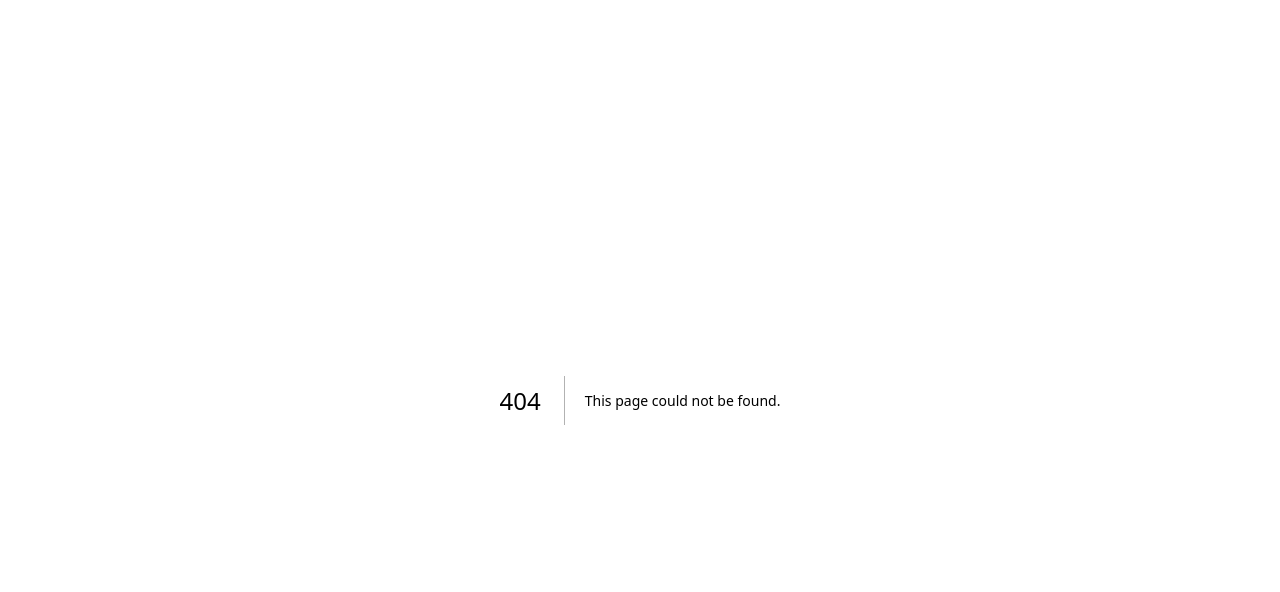
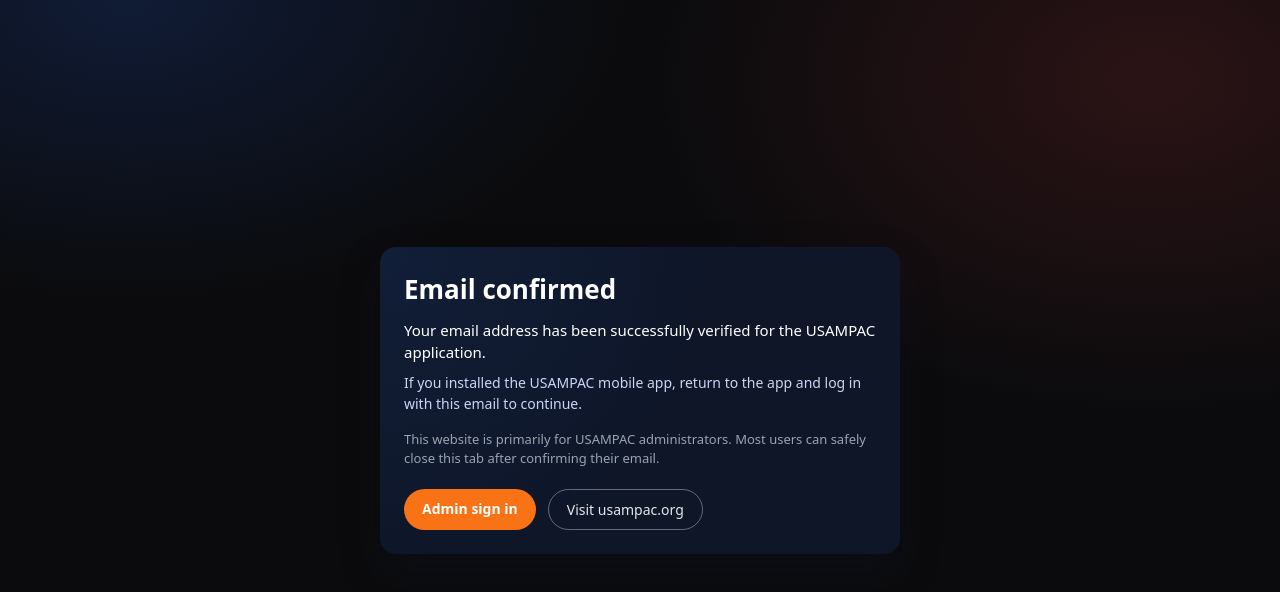
Before and after one commit to aftabnaqvi/usampac_admin, a Next.js app in the folder usampacAdminWeb/: page /auth-complete in a window 1280 px wide. Before the commit this address had no page. Shown: the top 592 px of the page. Built offline with nearby package versions, Linux system fonts and the light colour scheme.

Commit message:
Add auth-complete page for users

```diff
--- /dev/null
+++ b/usampacAdminWeb/app/auth-complete/page.tsx
@@ -0,0 +1,72 @@
+import Link from 'next/link';
+
+export default function AuthCompletePage() {
+  return (
+    <main
+      style={{
+        minHeight: '100vh',
+        display: 'flex',
+        alignItems: 'center',
+        justifyContent: 'center',
+        padding: '24px'
+      }}
+    >
+      <section
+        style={{
+          maxWidth: 520,
+          width: '100%',
+          borderRadius: 16,
+          padding: 24,
+          boxShadow: '0 18px 40px rgba(15, 23, 42, 0.25)',
+          background:
+            'radial-gradient(circle at top left, rgba(59,130,246,0.08), transparent 55%), rgba(15,23,42,0.96)',
+          color: 'white'
+        }}
+      >
+        <h1 style={{ fontSize: 26, margin: '0 0 12px' }}>Email confirmed</h1>
+        <p style={{ margin: '0 0 8px', fontSize: 15, lineHeight: 1.5 }}>
+          Your email address has been successfully verified for the USAMPAC application.
+        </p>
+        <p style={{ margin: '0 0 16px', fontSize: 14, lineHeight: 1.5, color: '#CBD5F5' }}>
+          If you installed the USAMPAC mobile app, return to the app and log in with this email to
+          continue.
+        </p>
+        <p style={{ margin: '0 0 20px', fontSize: 13, lineHeight: 1.5, color: '#9CA3AF' }}>
+          This website is primarily for USAMPAC administrators. Most users can safely close this
+          tab after confirming their email.
+        </p>
+
+        <div style={{ display: 'flex', gap: 12, flexWrap: 'wrap' }}>
+          <Link
+            href="/login"
+            style={{
+              padding: '10px 18px',
+              borderRadius: 999,
+              backgroundColor: '#F97316',
+              color: 'white',
+              fontWeight: 600,
+              fontSize: 14,
+              textDecoration: 'none'
+            }}
+          >
+            Admin sign in
+          </Link>
+          <a
+            href="https://usampac.org"
+            style={{
+              padding: '10px 18px',
+              borderRadius: 999,
+              border: '1px solid rgba(148,163,184,0.6)',
+              color: '#E5E7EB',
+              fontWeight: 500,
+              fontSize: 14,
+              textDecoration: 'none'
+            }}
+          >
+            Visit usampac.org
+          </a>
+        </div>
+      </section>
+    </main>
+  );
+}
```
